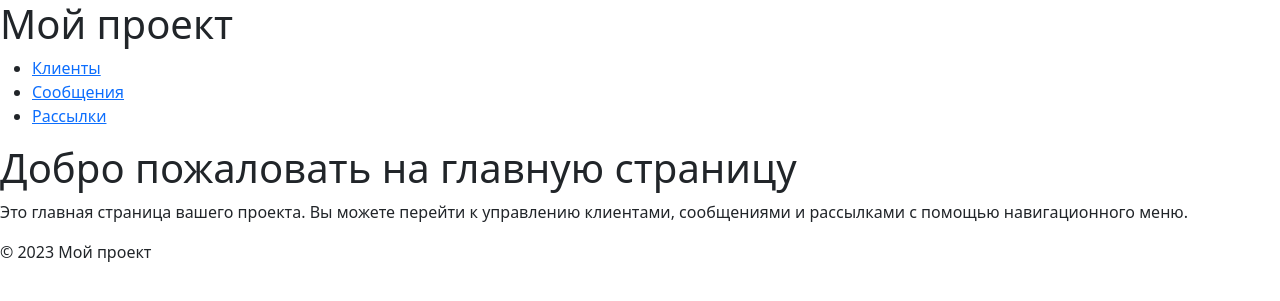
After one commit to Ithinkimbulletproof/Course6, a Django app: page / in a window 1280 px wide. The commit adds this page. Shown: the top 301 px of the page. Run offline with Django 5.2, Linux system fonts and the light colour scheme; parts of the project's set-up code (start-up, migrations or seed data) failed here and were passed over.

Commit message:
Make home page

```diff
--- /dev/null
+++ b/course6/main/templates/main/home.html
@@ -0,0 +1,8 @@
+{% extends "main/base_generic.html" %}
+
+{% block title %}Главная страница{% endblock %}
+
+{% block content %}
+<h1>Добро пожаловать на главную страницу</h1>
+<p>Это главная страница вашего проекта. Вы можете перейти к управлению клиентами, сообщениями и рассылками с помощью навигационного меню.</p>
+{% endblock %}
--- a/course6/main/urls.py
+++ b/course6/main/urls.py
@@ -2,6 +2,7 @@ from django.urls import path
 from . import views
 
 urlpatterns = [
+    path('', views.home, name='home'),
     path('clients/', views.client_list, name='client_list'),
     path('clients/<int:pk>/', views.client_detail, name='client_detail'),
     path('clients/create/', views.client_create, name='client_create'),
--- a/course6/main/views.py
+++ b/course6/main/views.py
@@ -112,3 +112,6 @@ def mailing_delete(request, pk):
         mailing.delete()
         return redirect('mailing_list')
     return render(request, 'main/mailing_confirm_delete.html', {'mailing': mailing})
+
+def home(request):
+    return render(request, 'main/home.html')
```
Also changed, not shown: course6/main/templates/main/base_generic.html (indentation only).
